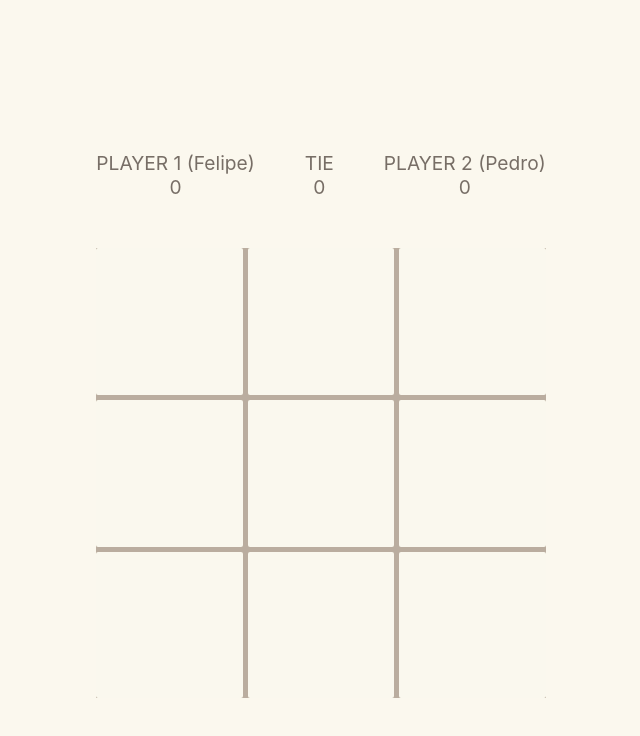
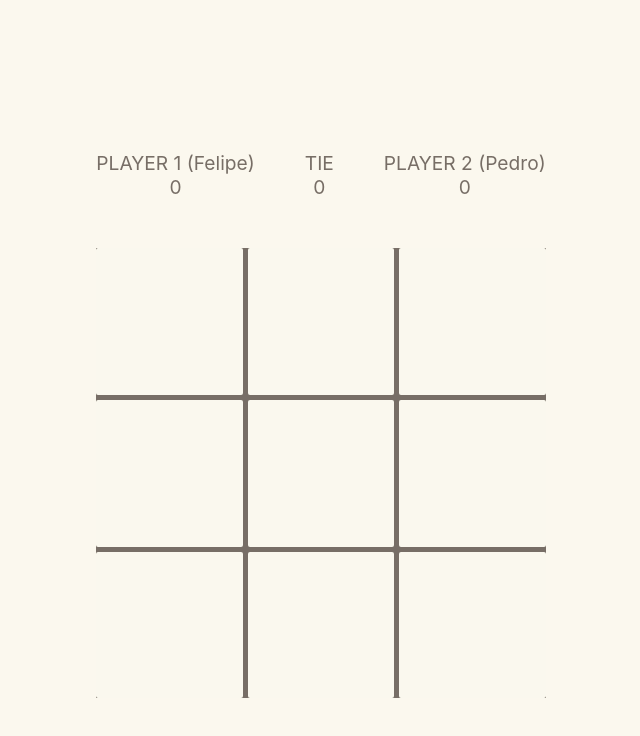
Before and after one commit to feralonsomaccari/tic-tac-toe, a React (Create React App) app: page /#/ in a window 1280 px wide. Shown: the top 736 px of the page, without its empty margins (319-959 px from the left). Built offline with nearby package versions, Linux system fonts and the light colour scheme.

Commit message:
Add board loading animation

```diff
--- a/src/Components/Board/Board.module.css
+++ b/src/Components/Board/Board.module.css
@@ -2,11 +2,12 @@
   width: 300px;
   height: 300px;
   margin: 0 auto;
-  background: #baad9f;
+  background: #776e66;
   gap: 5px;
   display: grid;
   grid-template: repeat(3, 1fr) / repeat(3, 1fr);
   position: relative;
+  animation: popin 1s;
 }
 
 .board__square {
@@ -85,3 +86,12 @@
     color: #776e66;
   }
 }
+
+@keyframes popin {
+  0% {
+    clip-path: circle(0%);
+  }
+  100% {
+    clip-path: circle(100%);
+  }
+}
```
